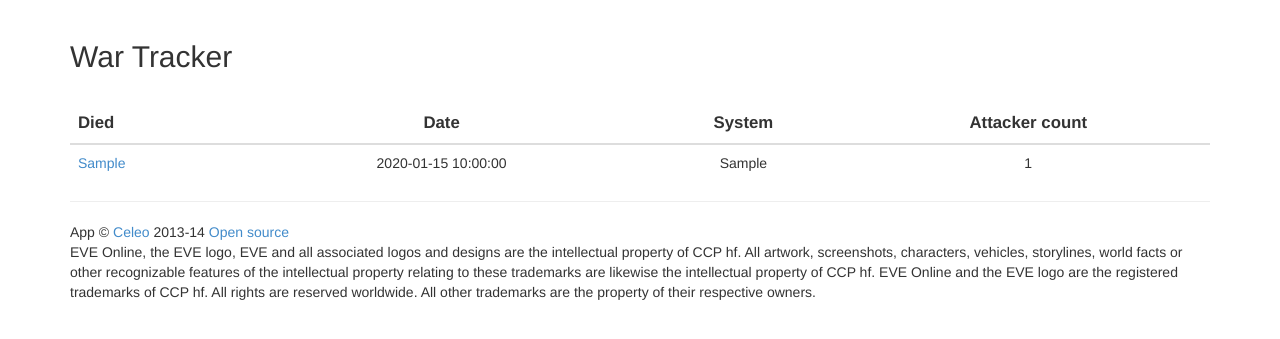
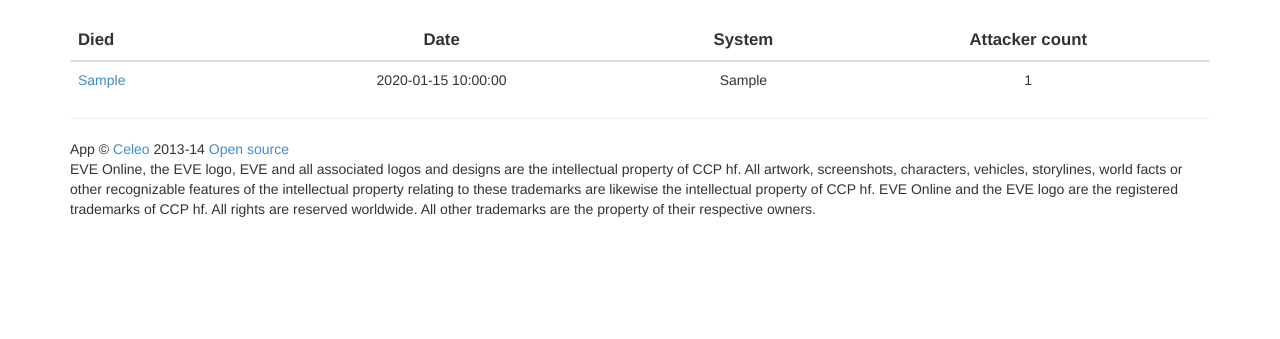
Before and after one commit to Celeo/EveTrackers, a Flask app: page /war/ in a window 1280 px wide. Shown: the part 52-391 px from the top of the page. Run offline with Flask 2, Linux system fonts and the light colour scheme; the visitor is signed in with stand-in values (Sample User, id 1); tables that the repository leaves empty hold one stand-in row (values such as "Sample post"); some libraries are stand-ins or nearby versions.

Commit message:
Removing "WarTracker" title on its index page

```diff
--- a/trackers/templates/war/index.html
+++ b/trackers/templates/war/index.html
@@ -1,10 +1,6 @@
 {% extends 'war/base.html' %}
 
 {% block content %}
-
-<h2>War Tracker</h2>
-
-<br />
 
 <table class="table">
     <thead>
```
